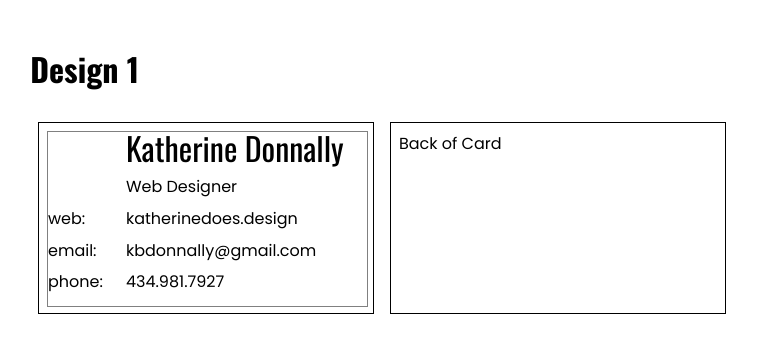
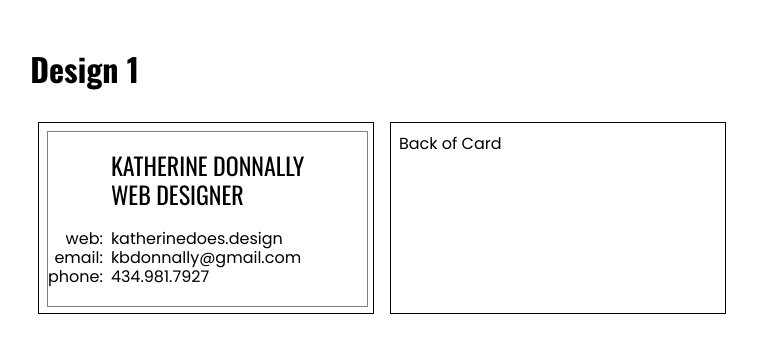
Before and after one commit to kbdonnally/business-card, a Jekyll site: the page built from pages/design-1.html, in a window 1280 px wide. Shown: the top 353 px of the page, without its empty margins (23-780 px from the left). Built offline with Jekyll 4.4.1, drawn with Linux system fonts in a browser that asks for light colours; some web fonts are replaced.

Commit message:
Add grid components of sketch you made

```diff
--- a/assets/css/_sass/_pages/_design-1.scss
+++ b/assets/css/_sass/_pages/_design-1.scss
@@ -20,31 +20,41 @@
 .design-1-card__content {
 	position: relative;
 	display: grid;
-	grid-template-areas: '. name'
+	grid-template-columns: auto 1fr;
+	grid-template-rows: 1fr 1fr 1fr 1fr auto auto auto 1fr;
+	grid-template-areas: '. .'
+						 '. name'
 						 '. title'
+						 '. .'
 						 'label-url url'
 						 'label-email email'
-						 'label-phone phone';
+						 'label-phone phone'
+						 '. .';
+	align-items: center;
 	height: 1.84in;
 	width: 3.34in;
-	line-height: 1;
+	line-height: 1.2;
 	border: 1px solid gray;
-}
-
-.design-1-card__comment {
-	color: gray;
 }
 
 .design-1-card__name {
 	grid-area: name;
 	font-family: $oswald;
-	font-size: 2em;
+	font-size: 1.5em;
+	text-transform: uppercase;
 }
 
 .design-1-card__title {
 	grid-area: title;
+	font-family: $oswald;
+	font-size: 1.5em;
+	text-transform: uppercase;
 }
 
+[class*="design-1-card__"][class*="--label"] {
+	justify-self: end;
+	padding-right: .5em;
+}
 
 .design-1-card__url {
 	grid-area: url;
```
